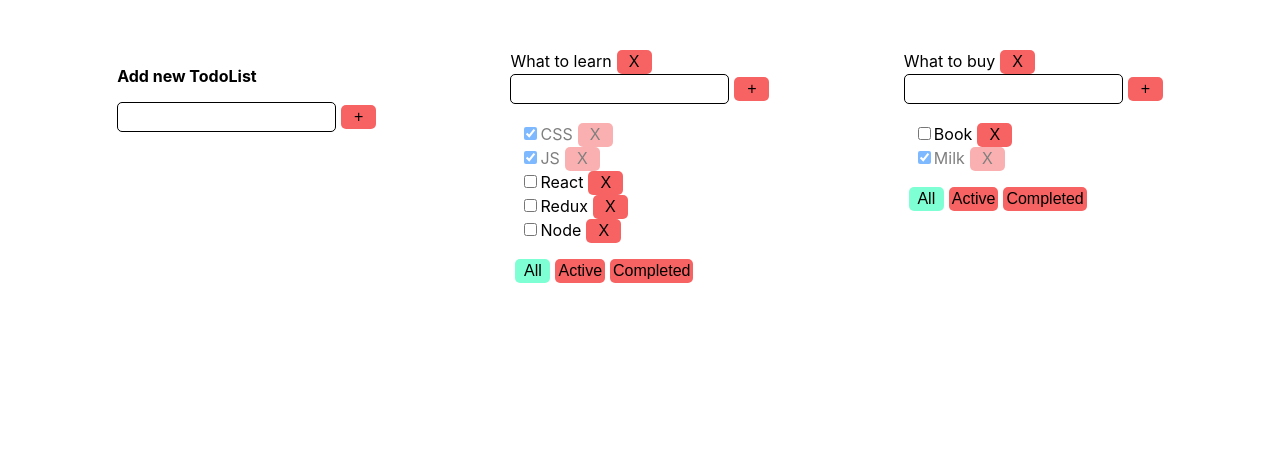
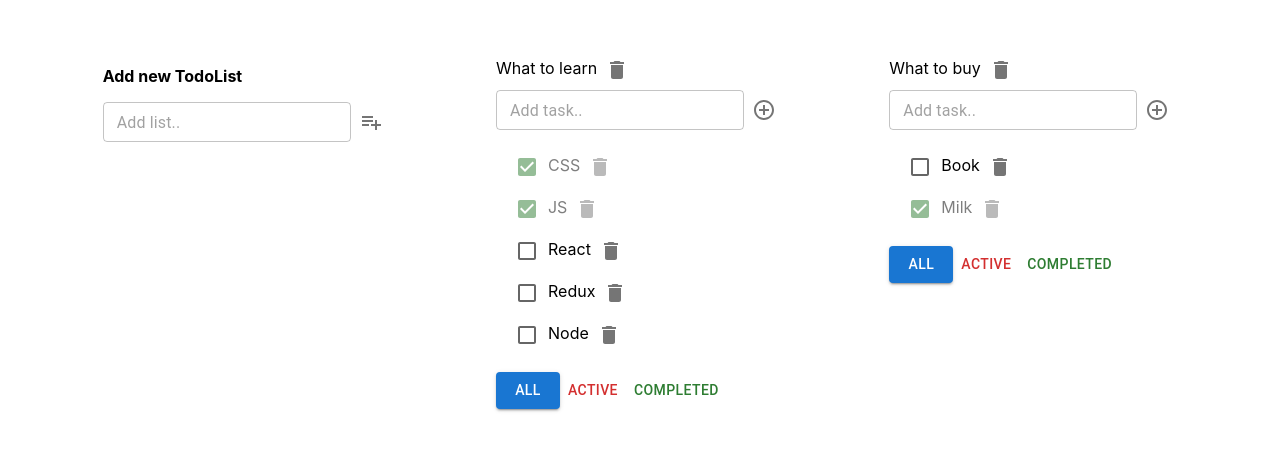
Before and after one commit to aislamtime/todolist-ts, a React (Create React App) app: page / in a window 1280 px wide. Shown: the top 450 px of the page. Built offline with nearby package versions, Linux system fonts and the light colour scheme.

Commit message:
stylized with the material-ui & refactor

```diff
--- a/src/App.css
+++ b/src/App.css
@@ -18,7 +18,7 @@ h3 {
 	align-items: flex-start;
 }
 
-input {
+/*input {
 	border: 1px solid black;
 	border-radius: 5px;
 	padding: 5px;
@@ -27,15 +27,14 @@ input {
 }
 input.editableSpan {
 	max-width: 165px;
-	/*border: 1px solid black;*/
-}
+}*/
 /*input.editableSpan:focus {
 	border: none;
 }*/
 span {
 	margin-bottom: 3px;
 }
-button {
+/*button {
 	padding: 3px;
 	min-width: 35px;
 	margin: 0 0 0 5px;
@@ -43,7 +42,7 @@ button {
 	border: none;
 	background-color: rgb(247, 99, 99);
 	cursor: pointer;
-}
+}*/
 
 .error {
 	border: 1px solid red;
--- a/src/App.tsx
+++ b/src/App.tsx
@@ -118,7 +118,10 @@ function App() {
         <div className='App'>
             <div>
                 <h3>Add new TodoList</h3>
-                <AddItemForm addItem={addTodoList} />
+                <AddItemForm
+                    inputPlaceholder={'Add list..'}
+                    iconType={'list'}
+                    addItem={addTodoList} />
             </div>
 
             {todoLists.map((tl) => {
--- a/src/components/AddItemForm/AddItemForm.tsx
+++ b/src/components/AddItemForm/AddItemForm.tsx
@@ -1,9 +1,13 @@
-import React, { useState } from 'react';
-import { Button } from '../Button/Button';
-import { Input } from '../Input/Input';
+import { ControlPoint, PlaylistAdd } from '@mui/icons-material';
+import { IconButton, TextField } from '@mui/material';
+import React, { ChangeEvent, useState, KeyboardEvent } from 'react';
+import { FullButton } from '../FullButton/FullButton';
+import { FullInput } from '../FullInput/FullInput';
 
 type AddItemFormPropsType = {
     addItem: (title: string) => void
+    inputPlaceholder?: string
+    iconType?: string
 }
 export function AddItemForm(props: AddItemFormPropsType) {
     let [title, setTitle] = useState('');
@@ -19,17 +23,29 @@ export function AddItemForm(props: AddItemFormPropsType) {
         }
     };
 
+    const onInputChangeHandler = (e: ChangeEvent<HTMLInputElement>) => {
+        setTitle(e.currentTarget.value);
+        setError('');
+    };
+
+    const onKeyDownHandler = (e: KeyboardEvent<HTMLInputElement>) =>
+        e.key === 'Enter' && addTaskHandler();
+
     return (
         <div>
-            <Input
-                title={title}
-                setTitle={setTitle}
-                callBack={addTaskHandler}
-                setError={setError}
-                className={error && 'error'}
+            <TextField
+                size={'small'}
+                variant={'outlined'}
+                value={title}
+                onChange={onInputChangeHandler}
+                onKeyDown={onKeyDownHandler}
+                placeholder={props.inputPlaceholder}
+                error={!!error}
+                helperText={!!error ? 'Text is require!' : ''}
             />
-            <Button name='+' click={addTaskHandler} />
-            {error && <div className='errorMessage'>{error}</div>}
+            <IconButton onClick={addTaskHandler} >
+                {props.iconType === 'list' ? <PlaylistAdd /> : <ControlPoint />}
+            </IconButton>
         </div>
     )
 }
--- a/src/components/Button/Button.tsx
+++ /dev/null
@@ -1,22 +0,0 @@
-import React from 'react';
-import './../../App.css';
-
-export type ButtonPropsType = {
-	name: string;
-	click: () => void;
-	className?: string;
-};
-
-export function Button(props: ButtonPropsType) {
-	const onClickHandler = () => {
-		props.click();
-	};
-
-	return (
-		<>
-			<button className={props.className} onClick={onClickHandler}>
-				{props.name}
-			</button>
-		</>
-	);
-}
--- a/src/components/EditableSpan/EditableSpan.tsx
+++ b/src/components/EditableSpan/EditableSpan.tsx
@@ -1,3 +1,4 @@
+import { TextField } from "@mui/material";
 import React, { KeyboardEvent, ChangeEvent, useState } from "react";
 
 type EditableSpanPropsType = {
@@ -25,9 +26,9 @@ export function EditableSpan(props: EditableSpanPropsType) {
 
 
     return editMode
-        ? <input
+        ? <TextField
+            variant={'standard'}
             value={title}
-            className={'editableSpan'}
             onBlur={activateViewMode}
             onChange={onChangeHandler}
             onKeyDown={onEnterHandler}
--- /dev/null
+++ b/src/components/FullButton/FullButton.tsx
@@ -0,0 +1,23 @@
+import React from 'react';
+import { Button } from '@mui/material';
+import './../../App.css';
+
+export type ButtonPropsType = {
+    name: string;
+    click: () => void;
+    className?: string;
+};
+
+export function FullButton(props: ButtonPropsType) {
+    const onClickHandler = () => {
+        props.click();
+    };
+
+    return (
+        <>
+            <Button size='small' variant='outlined' onClick={onClickHandler}>
+                {props.name}
+            </Button>
+        </>
+    );
+}
--- a/src/components/Input/Input.tsx
+++ b/src/components/FullInput/FullInput.tsx
@@ -1,3 +1,4 @@
+import { TextField } from '@mui/material';
 import React, { ChangeEvent, KeyboardEvent } from 'react';
 import './../../App.css';
 
@@ -7,9 +8,11 @@ type InputPropsType = {
     setTitle: (title: string) => void;
     callBack: () => void;
     setError: (error: string) => void;
+    placeholder?: string
+    error: string
 };
 
-export function Input(props: InputPropsType) {
+export function FullInput(props: InputPropsType) {
     const onInputChangeHandler = (e: ChangeEvent<HTMLInputElement>) => {
         props.setTitle(e.currentTarget.value);
         props.setError('');
@@ -19,11 +22,15 @@ export function Input(props: InputPropsType) {
         e.key === 'Enter' && props.callBack();
 
     return (
-        <input
-            className={props.className}
+        <TextField
+            placeholder={props.placeholder ? props.placeholder : ''}
+            size={'small'}
+            variant={'outlined'}
             value={props.title}
             onChange={onInputChangeHandler}
             onKeyDown={onKeyDownHandler}
+            error={!!props.error}
+            helperText={!!props.error ? 'Text is require!' : ''}
         />
     );
 }
--- a/src/components/TodoList/TodoList.tsx
+++ b/src/components/TodoList/TodoList.tsx
@@ -1,8 +1,9 @@
+import { Delete } from '@mui/icons-material';
+import { Button, Checkbox, IconButton } from '@mui/material';
+import { pink } from '@mui/material/colors';
 import React, { ChangeEvent } from 'react';
-import { v1 } from 'uuid';
 import { FilterValuesType, TaskType } from '../../App';
 import { AddItemForm } from '../AddItemForm/AddItemForm';
-import { Button } from '../Button/Button';
 import { EditableSpan } from '../EditableSpan/EditableSpan';
 
 type TodoListPropsType = {
@@ -34,9 +35,14 @@ export function TodoList(props: TodoListPropsType) {
     return (
         <div>
             <TodoListTitle title={props.title} changeTitle={changeTodoListTitleHandler} />
-            <Button name={'X'} click={removeTodoList} />
+            <IconButton onClick={removeTodoList} >
+                <Delete />
+            </IconButton>
 
-            <AddItemForm addItem={addTask} />
+            <AddItemForm
+                inputPlaceholder={'Add task..'}
+                iconType={'task'}
+                addItem={addTask} />
 
             <ul>
                 {props.tasks.map((task) => {
@@ -55,14 +61,16 @@ export function TodoList(props: TodoListPropsType) {
 
                     return (
                         <li className={task.isDone ? 'completeTask' : ''} key={task.id}>
-                            <input
-                                type='checkbox'
+                            <Checkbox
                                 onChange={onChangeStatusHandler}
                                 checked={task.isDone}
+                                color="success"
                             />
                             <EditableSpan title={task.name} onChange={onChangeTitleHandler} />
                             {/*Кнопка которая удаляет таск*/}
-                            <Button name={'X'} click={onRemoveClickHandler} />
+                            <IconButton onClick={onRemoveClickHandler} >
+                                <Delete />
+                            </IconButton>
                         </li>
                     );
                 })}
@@ -70,20 +78,19 @@ export function TodoList(props: TodoListPropsType) {
 
             <div>
                 <Button
-                    className={props.filter === 'all' ? 'active' : ''}
-                    name={'All'}
-                    click={() => props.changeFilter('all', props.todoListId)}
-                />
+                    variant={props.filter === 'all' ? 'contained' : 'text'}
+                    onClick={() => props.changeFilter('all', props.todoListId)} >All
+                </Button>
                 <Button
-                    className={props.filter === 'active' ? 'active' : ''}
-                    name={'Active'}
-                    click={() => props.changeFilter('active', props.todoListId)}
-                />
+                    variant={props.filter === 'active' ? 'contained' : 'text'}
+                    color={'error'}
+                    onClick={() => props.changeFilter('active', props.todoListId)} >Active
+                </Button>
                 <Button
-                    className={props.filter === 'completed' ? 'active' : ''}
-                    name={'Completed'}
-                    click={() => props.changeFilter('completed', props.todoListId)}
-                />
+                    variant={props.filter === 'completed' ? 'contained' : 'text'}
+                    color={'success'}
+                    onClick={() => props.changeFilter('completed', props.todoListId)} >Completed
+                </Button>
             </div>
         </div>
     );
```
